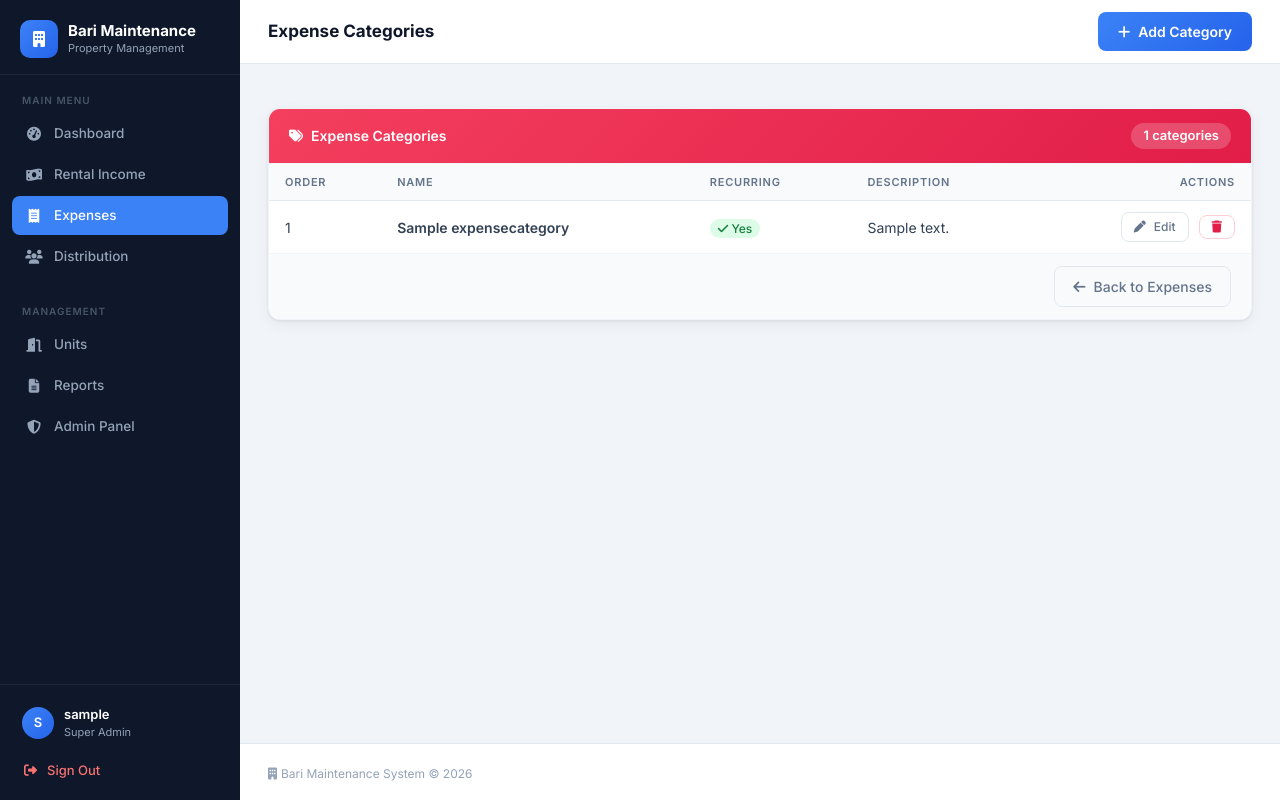
After one commit to nobelna/bari-maintenance, a Django app: page /expenses/categories/ in a window 1280 px wide. The commit adds this page. Run offline with Django 5.2, Linux system fonts and the light colour scheme; a user stored in the database is signed in; tables that the repository leaves empty hold one stand-in row (values such as "Sample post").

Commit message:
feat(expenses): add expense category management CRUD interface
- Add ExpenseCategory form with name, description, recurring flag, and order fields
- Create expense_categories list view with category count badge
- Add expense_category_create view with success message redirect
- Add expense_category_edit view for updating existing categories
- Add expense_category_delete view with confirmation template
- Create three new templates: expense_categories.html, expense_category_form.html, expense_category_confirm_delete.html
- Add four new URL routes for category list, create, edit, and delete operations
- Add badge-green and badge-grey styling for category status indicators
- Add btn-danger-outline button style with hover effects for destructive actions
- Add btn-sm utility class for smaller button sizing
- Remove lock file from LibreOffice spreadsheet
- Enables full management of expense categories with recurring and one-time expense classification

```diff
--- a/core/urls.py
+++ b/core/urls.py
@@ -21,6 +21,12 @@ urlpatterns = [
     path('deductions/add/', views.deduction_add, name='deduction_add'),
     path('deductions/<int:pk>/delete/', views.deduction_delete, name='deduction_delete'),
 
+    # Expense Categories
+    path('expenses/categories/', views.expense_categories, name='expense_categories'),
+    path('expenses/categories/add/', views.expense_category_create, name='expense_category_create'),
+    path('expenses/categories/<int:pk>/edit/', views.expense_category_edit, name='expense_category_edit'),
+    path('expenses/categories/<int:pk>/delete/', views.expense_category_delete, name='expense_category_delete'),
+
     # Units
     path('units/', views.units, name='units'),
     path('units/add/', views.unit_create, name='unit_create'),
--- a/core/views.py
+++ b/core/views.py
@@ -9,7 +9,7 @@ from django.db.models import Sum
 from django.http import HttpResponse
 from django.shortcuts import get_object_or_404, redirect, render
 
-from .forms import OwnerDeductionForm, UnitForm
+from .forms import ExpenseCategoryForm, OwnerDeductionForm, UnitForm
 from .models import (
     Distribution, ExpenseCategory, MonthlyExpense, Owner,
     OwnerDeduction, RentalIncome, Unit,
@@ -316,6 +316,53 @@ def deduction_delete(request, pk):
         ded.delete()
         messages.success(request, 'Deduction removed.')
     return redirect(f'/distribution/?year={month.year}&month={month.month}')
+
+
+# ─── expense categories ───────────────────────────────────────────────────────
+
+@login_required
+def expense_categories(request):
+    cats = ExpenseCategory.objects.all()
+    return render(request, 'core/expense_categories.html', {'categories': cats})
+
+
+@login_required
+def expense_category_create(request):
+    if request.method == 'POST':
+        form = ExpenseCategoryForm(request.POST)
+        if form.is_valid():
+            form.save()
+            messages.success(request, 'Category added.')
+            return redirect('expense_categories')
+    else:
+        form = ExpenseCategoryForm()
+    return render(request, 'core/expense_category_form.html', {'form': form, 'title': 'Add Expense Category'})
+
+
+@login_required
+def expense_category_edit(request, pk):
+    cat = get_object_or_404(ExpenseCategory, pk=pk)
+    if request.method == 'POST':
+        form = ExpenseCategoryForm(request.POST, instance=cat)
+        if form.is_valid():
+            form.save()
+            messages.success(request, 'Category updated.')
+            return redirect('expense_categories')
+    else:
+        form = ExpenseCategoryForm(instance=cat)
+    return render(request, 'core/expense_category_form.html', {
+        'form': form, 'title': 'Edit Category', 'category': cat,
+    })
+
+
+@login_required
+def expense_category_delete(request, pk):
+    cat = get_object_or_404(ExpenseCategory, pk=pk)
+    if request.method == 'POST':
+        cat.delete()
+        messages.success(request, 'Category deleted.')
+        return redirect('expense_categories')
+    return render(request, 'core/expense_category_confirm_delete.html', {'category': cat})
 
 
 # ─── units ───────────────────────────────────────────────────────────────────
--- a/static/css/custom.css
+++ b/static/css/custom.css
@@ -505,6 +505,22 @@ body {
   border-radius: 4px;
   font-weight: 500;
 }
+.badge-green {
+  background: #dcfce7;
+  color: #15803d;
+  font-size: 12px;
+  padding: 2px 8px;
+  border-radius: 20px;
+  font-weight: 500;
+}
+.badge-grey {
+  background: #f1f5f9;
+  color: #64748b;
+  font-size: 12px;
+  padding: 2px 8px;
+  border-radius: 20px;
+  font-weight: 500;
+}
 
 /* ── Buttons ──────────────────────────────────────────────── */
 .btn-primary-solid {
@@ -570,6 +586,30 @@ body {
   background: #f8fafc;
   color: #334155;
   border-color: #cbd5e1;
+}
+.btn-danger-outline {
+  background: transparent;
+  color: #e11d48;
+  border: 1px solid #fecdd3;
+  border-radius: 8px;
+  padding: 9px 18px;
+  font-size: 14px;
+  font-weight: 500;
+  cursor: pointer;
+  transition: all 0.18s;
+  display: inline-flex;
+  align-items: center;
+  gap: 8px;
+  text-decoration: none;
+}
+.btn-danger-outline:hover {
+  background: #fee2e2;
+  border-color: #fca5a5;
+  color: #be123c;
+}
+.btn-sm {
+  padding: 5px 12px;
+  font-size: 12px;
 }
 .btn-icon-sm {
   background: none;
--- /dev/null
+++ b/templates/core/expense_categories.html
@@ -0,0 +1,65 @@
+{% extends "base.html" %}
+{% block title %}Expense Categories{% endblock %}
+{% block nav_expenses %}active{% endblock %}
+{% block page_title %}Expense Categories{% endblock %}
+
+{% block topbar_actions %}
+<a href="{% url 'expense_category_create' %}" class="btn-primary-solid">
+  <i class="fas fa-plus"></i> Add Category
+</a>
+{% endblock %}
+
+{% block content %}
+<div class="panel">
+  <div class="panel-header danger">
+    <div class="panel-header-title"><i class="fas fa-tags"></i> Expense Categories</div>
+    <span class="panel-header-badge">{{ categories|length }} categories</span>
+  </div>
+  <div class="table-scroll">
+    <table class="data-table">
+      <thead>
+        <tr>
+          <th>Order</th>
+          <th>Name</th>
+          <th>Recurring</th>
+          <th>Description</th>
+          <th style="text-align:right">Actions</th>
+        </tr>
+      </thead>
+      <tbody>
+        {% for cat in categories %}
+        <tr>
+          <td>{{ cat.order }}</td>
+          <td><span style="font-weight:600;">{{ cat.name }}</span></td>
+          <td>
+            {% if cat.is_recurring %}
+              <span class="badge-green"><i class="fas fa-check"></i> Yes</span>
+            {% else %}
+              <span class="badge-grey">No</span>
+            {% endif %}
+          </td>
+          <td>{{ cat.description|default:"—" }}</td>
+          <td style="text-align:right">
+            <a href="{% url 'expense_category_edit' cat.pk %}" class="btn-ghost btn-sm" style="margin-right:6px;">
+              <i class="fas fa-pen"></i> Edit
+            </a>
+            <a href="{% url 'expense_category_delete' cat.pk %}" class="btn-danger-outline btn-sm">
+              <i class="fas fa-trash"></i>
+            </a>
+          </td>
+        </tr>
+        {% empty %}
+        <tr>
+          <td colspan="5">
+            <div class="empty-state"><i class="fas fa-tags"></i><p>No categories yet. Add one to get started.</p></div>
+          </td>
+        </tr>
+        {% endfor %}
+      </tbody>
+    </table>
+  </div>
+  <div class="panel-footer">
+    <a href="{% url 'expenses' %}" class="btn-ghost"><i class="fas fa-arrow-left"></i> Back to Expenses</a>
+  </div>
+</div>
+{% endblock %}
```
Also changed, not shown: core/forms.py (+13 -1 lines), templates/core/expense_category_confirm_delete.html (added, +28 -0 lines), templates/core/expense_category_form.html (added, +46 -0 lines), templates/core/expenses.html (+9 -4 lines), 1 other file.
